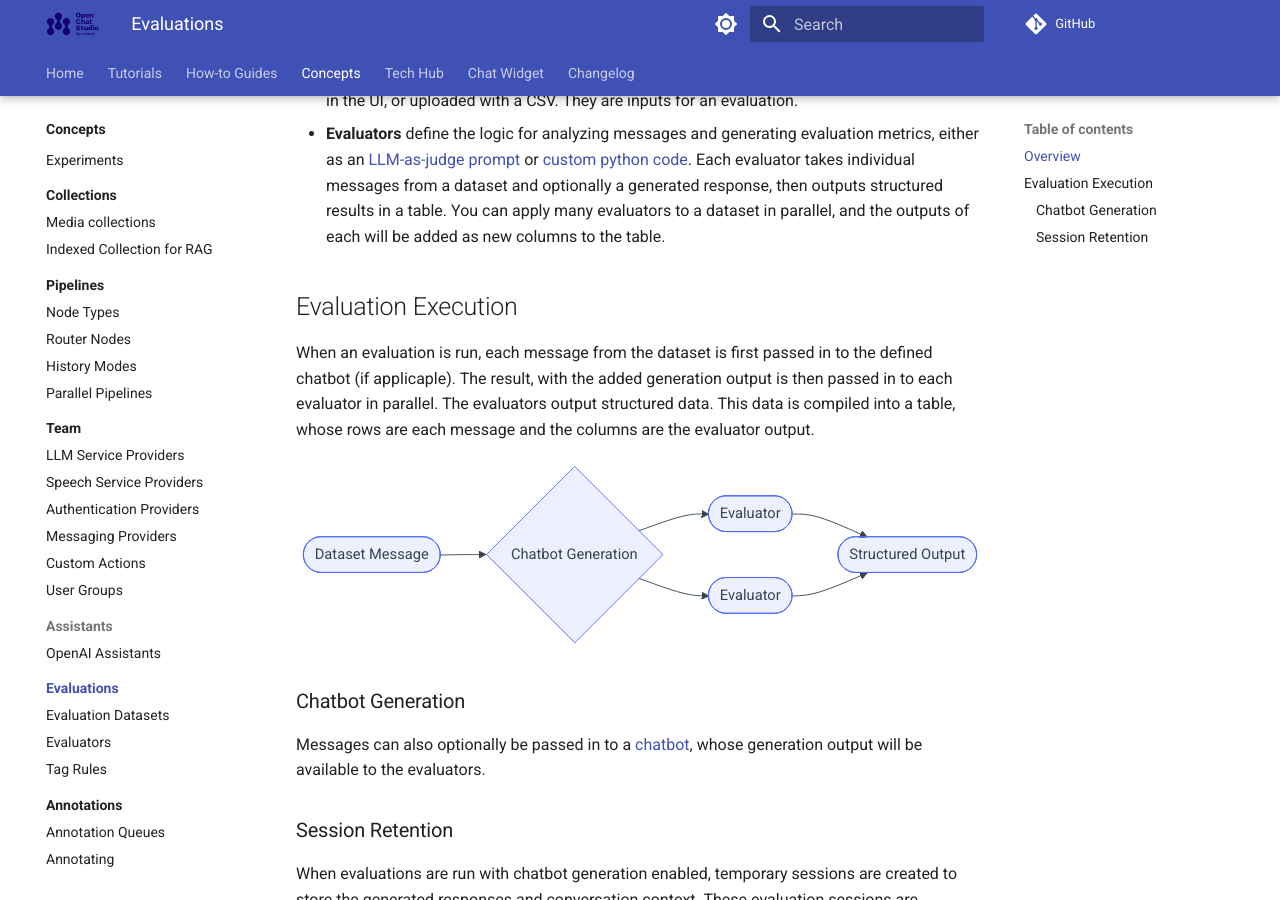
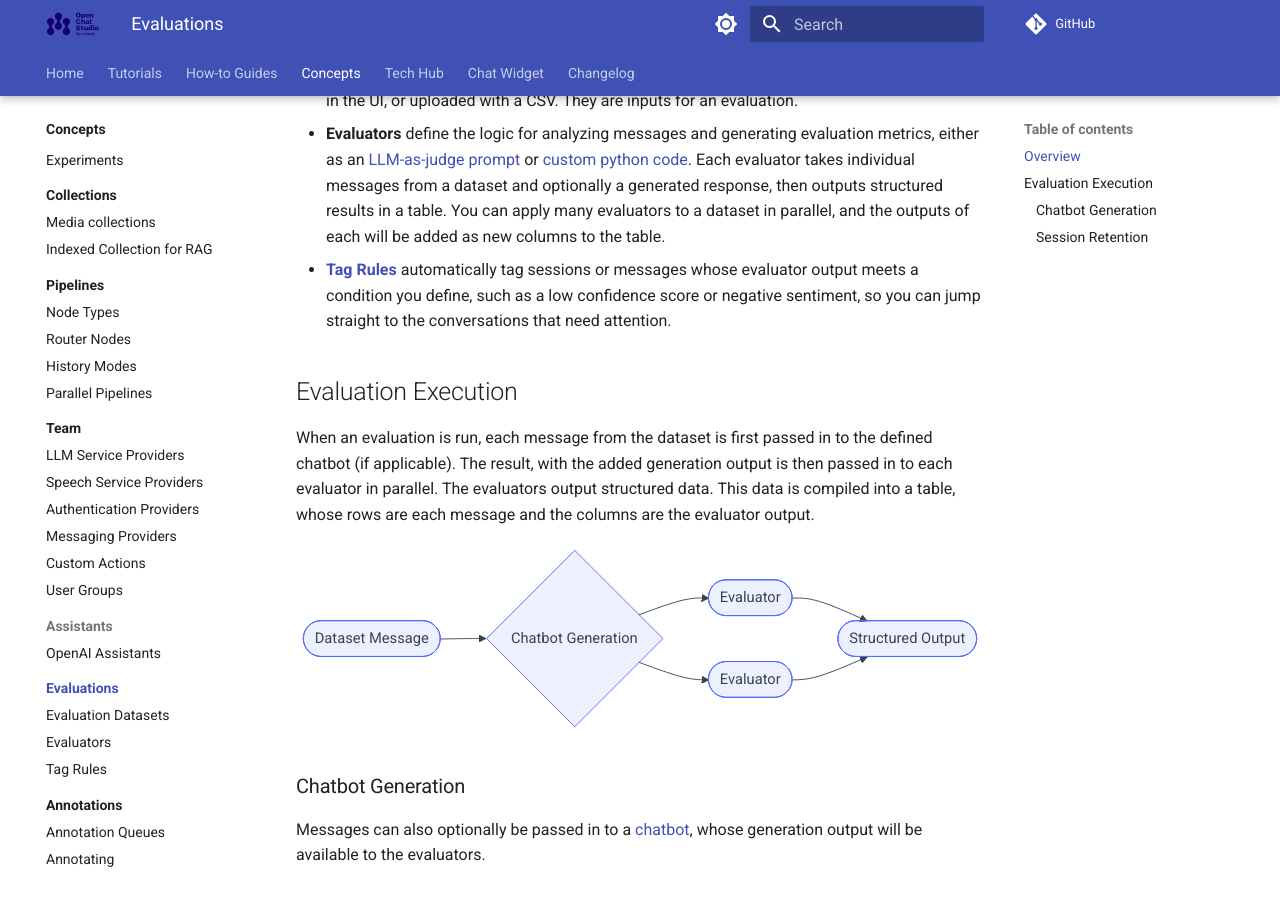
Before and after one commit to dimagi/open-chat-studio-docs, an MkDocs documentation site: the page built from docs/concepts/evaluations/index.md, in a window 1280 px wide and 900 px high, scrolled down 578 px. Built offline with MkDocs 1.6.1 and Material for MkDocs 9.7.7, drawn with Linux system fonts in a browser that asks for light colours; a script that is not in the unit is left out; comment, search, counter and statistics services are not loaded.

````diff
--- a/docs/concepts/evaluations/index.md
+++ b/docs/concepts/evaluations/index.md
@@ -11,10 +11,11 @@ In Open Chat Studio, evaluations can be run against existing conversation messag
 - **Evaluations** are made up of a [dataset](./dataset.md) and one or more [evaluators](./evaluators.md).
 - **Datasets** are collections of test case messages that serve as the foundation for running evaluations. Datasets can either be created directly from existing [sessions](../sessions.md), manually created in the UI, or uploaded with a CSV. They are inputs for an evaluation.
 - **Evaluators** define the logic for analyzing messages and generating evaluation metrics, either as an [LLM-as-judge prompt](./evaluators.md#llm-evaluator) or [custom python code](./evaluators.md#python-evaluator). Each evaluator takes individual messages from a dataset and optionally a generated response, then outputs structured results in a table. You can apply many evaluators to a dataset in parallel, and the outputs of each will be added as new columns to the table.
+- **[Tag Rules](./tag_rules.md)** automatically tag sessions or messages whose evaluator output meets a condition you define, such as a low confidence score or negative sentiment, so you can jump straight to the conversations that need attention.
 
 ## Evaluation Execution
 
-When an evaluation is run, each message from the dataset is first passed in to the defined chatbot (if applicaple). The result, with the added generation output is then passed in to each evaluator in parallel. The evaluators output structured data. This data is compiled into a table, whose rows are each message and the columns are the evaluator output.
+When an evaluation is run, each message from the dataset is first passed in to the defined chatbot (if applicable). The result, with the added generation output is then passed in to each evaluator in parallel. The evaluators output structured data. This data is compiled into a table, whose rows are each message and the columns are the evaluator output.
 
 ```mermaid
 flowchart LR
````
Also changed, not shown: docs/concepts/evaluations/evaluators.md (+2 -1 lines), docs/how-to/realtime_llm_judge.md (+4 -10 lines), docs/tech-hub/evaluations/auto_population.md (+3 -3 lines), docs/tech-hub/evaluations/python_evaluator.md (+1 -1 lines).
